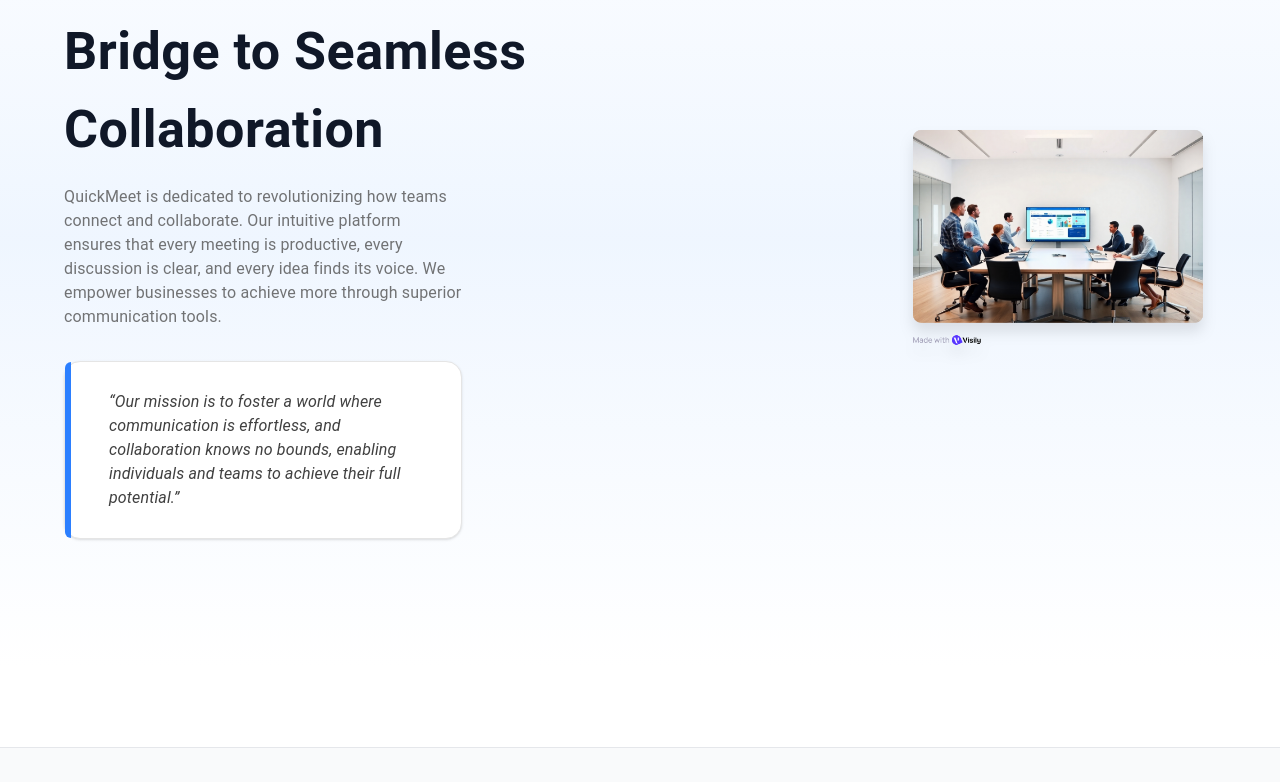
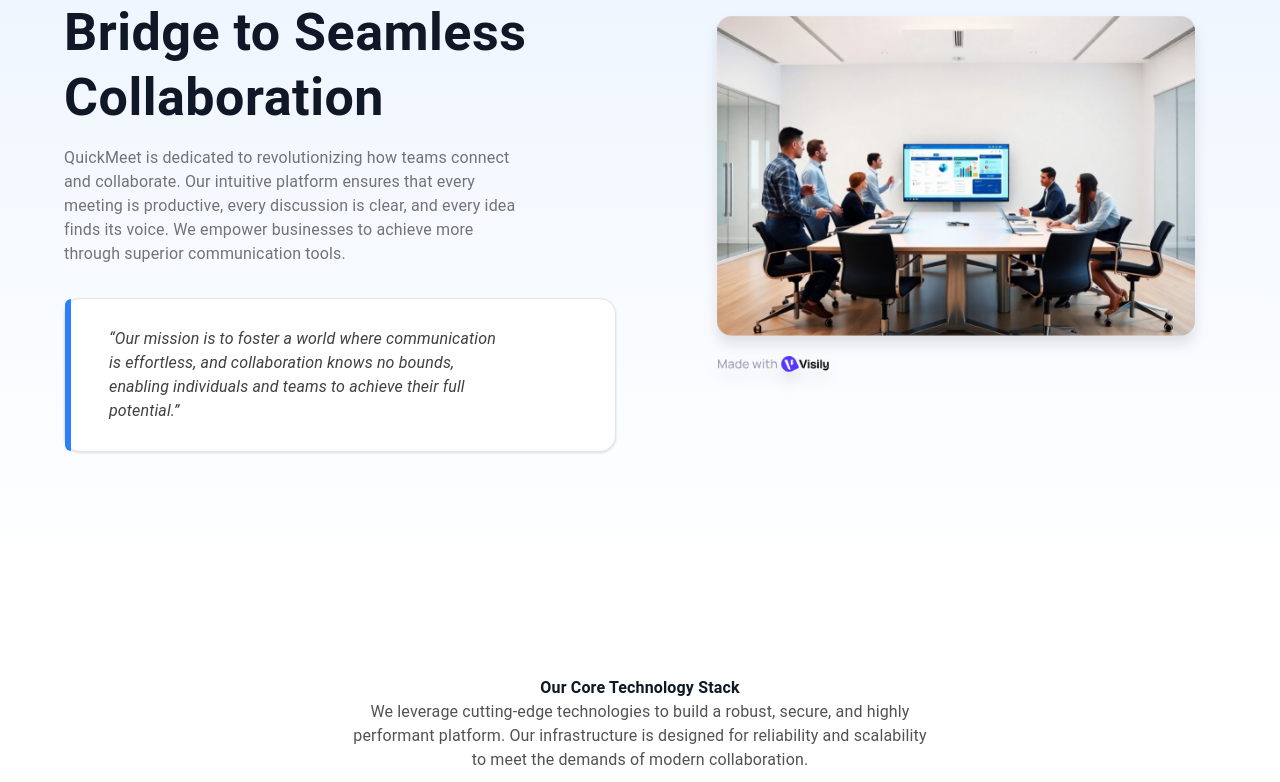
Before and after one commit to jakariachynabil10/smart-appointment-frontend, a Next.js app: page /about in a window 1280 px wide. Shown: the part 258-1040 px from the top of the page. Built offline with nearby package versions, Linux system fonts and the light colour scheme; no server answers.

Commit message:
working on about page

```diff
--- a/src/app/(withCommonLayout)/about/page.tsx
+++ b/src/app/(withCommonLayout)/about/page.tsx
@@ -1,10 +1,12 @@
 import AboutBanner from '@/components/UI/AboutPage/Banner/Banner';
+import TechnologyStack from '@/components/UI/AboutPage/TechnologyStack/TechnologyStack';
 import React from 'react';
 
 const About = () => {
   return (
     <>
       <AboutBanner/>
+      <TechnologyStack/>
     </>
   );
 };
--- a/src/components/UI/AboutPage/Banner/Banner.tsx
+++ b/src/components/UI/AboutPage/Banner/Banner.tsx
@@ -5,38 +5,39 @@ import Image from "next/image";
 const AboutBanner = () => {
   return (
     <>
-      <Box className="bg-linear-to-b from-white via-blue-50 to-white">
-        <Container className="py-16 md:py-24 lg:py-32">
-          <Box className="flex flex-col lg:flex-row justify-between items-center gap-10">
+      <Box className="bg-linear-to-b from-[#EAF3FF] via-[#F5F9FF] to-white">
+        <Container className="py-10 sm:py-16 md:py-24 lg:py-32">
+          <Box className="flex flex-col lg:flex-row justify-between items-center gap-8 lg:gap-5">
+
             {/* LEFT TEXT AREA */}
-            <Box>
+            <Box className="text-center lg:text-left max-w-[650px]">
               <Typography
-                fontSize={{ xs: "32px", sm: "40px", lg: "52px" }}
+                fontSize={{ xs: "28px", sm: "36px", lg: "52px" }}
                 fontWeight="bold"
-                className="leading-tight text-gray-900"
+                className="leading-tight! text-gray-900"
               >
                 About QuickMeet: Your <br /> Bridge to Seamless <br />
                 Collaboration
               </Typography>
 
-              <Typography className="text-neutral-600 opacity-80 mt-5 pt-4 text-sm sm:text-base leading-relaxed w-[50%]">
-                QuickMeet is dedicated to revolutionizing how teams connect and
-                collaborate. Our intuitive platform ensures that every meeting
-                is productive, every discussion is clear, and every idea finds
-                its voice. We empower businesses to achieve more through
+              <Typography className="text-neutral-600 opacity-80 mt-5 pt-4 text-sm sm:text-base leading-relaxed">
+                QuickMeet is dedicated to revolutionizing how teams connect <br /> and
+                collaborate. Our intuitive platform ensures that every <br /> meeting
+                is productive, every discussion is clear, and every idea <br /> finds
+                its voice. We empower businesses to achieve more <br /> through
                 superior communication tools.
               </Typography>
 
-              {/* 🔥 QUOTE BOX EXACTLY LIKE YOUR SCREENSHOT */}
+              {/* QUOTE BOX */}
               <Box
                 className="
-                  mt-8 p-6 sm:p-7
+                  mt-8 p-5 sm:p-7
                   rounded-2xl
                   bg-white
                   shadow-sm
                   border border-neutral-200
                   relative
-                  w-[50%]
+                  text-left
                 "
               >
                 {/* LEFT BLUE BAR */}
@@ -51,22 +52,23 @@ const AboutBanner = () => {
 
                 {/* QUOTE TEXT */}
                 <Typography className="italic text-neutral-700 text-sm sm:text-base leading-relaxed pl-4">
-                  “Our mission is to foster a world where communication is
-                  effortless, and collaboration knows no bounds, enabling
-                  individuals and teams to achieve their full potential.”
+                  “Our mission is to foster a world where communication <br /> is
+                  effortless, and collaboration knows no bounds,<br /> enabling
+                  individuals and teams to achieve their full <br /> potential.”
                 </Typography>
               </Box>
             </Box>
 
-            {/* RIGHT SIDE IMAGE OR CONTENT */}
-            <Box>
+            {/* RIGHT IMAGE */}
+            <Box className="flex justify-center w-full lg:w-auto">
               <Image
                 src={AboutImage}
                 alt="About Image"
-                className="w-[800px] h-auto drop-shadow-xl"
+                className="w-64 sm:w-80 md:w-96 lg:w-[520px] h-auto drop-shadow-xl"
                 priority
               />
             </Box>
+
           </Box>
         </Container>
       </Box>
--- /dev/null
+++ b/src/components/UI/AboutPage/TechnologyStack/TechnologyStack.tsx
@@ -0,0 +1,133 @@
+"use client";
+
+import React from "react";
+import { Box, Typography } from "@mui/material";
+import { motion } from "framer-motion";
+
+// MATERIAL UI ICONS
+import StorageIcon from "@mui/icons-material/Storage";
+import CloudQueueIcon from "@mui/icons-material/CloudQueue";
+import ForumIcon from "@mui/icons-material/Forum";
+import SecurityIcon from "@mui/icons-material/Security";
+import AccountTreeIcon from "@mui/icons-material/AccountTree";
+import SmartToyIcon from "@mui/icons-material/SmartToy";
+import DeviceHubIcon from "@mui/icons-material/DeviceHub";
+import BarChartIcon from "@mui/icons-material/BarChart";
+
+const items = [
+  {
+    icon: <StorageIcon className="text-blue-500" />,
+    title: "Scalable Databases",
+    desc: "Ensuring robust data storage and retrieval for seamless operations.",
+  },
+  {
+    icon: <CloudQueueIcon className="text-blue-500" />,
+    title: "Cloud Infrastructure",
+    desc: "Leveraging global cloud services for high availability and speed.",
+  },
+  {
+    icon: <ForumIcon className="text-blue-500" />,
+    title: "Real-time Communication",
+    desc: "Powering instant messaging and live interaction features seamlessly.",
+  },
+  {
+    icon: <SecurityIcon className="text-blue-500" />,
+    title: "Advanced Security",
+    desc: "Protecting user data and communications with industry-leading encryption.",
+  },
+  {
+    icon: <AccountTreeIcon className="text-blue-500" />,
+    title: "Microservices Architecture",
+    desc: "Building modular and resilient systems for rapid development.",
+  },
+  {
+    icon: <SmartToyIcon className="text-blue-500" />,
+    title: "AI & Automation",
+    desc: "Integrating intelligent bots for scheduling and task management efficiency.",
+  },
+  {
+    icon: <DeviceHubIcon className="text-blue-500" />,
+    title: "Responsive UI",
+    desc: "Delivering a consistent and intuitive experience across all devices.",
+  },
+  {
+    icon: <BarChartIcon className="text-blue-500" />,
+    title: "Analytics & Reporting",
+    desc: "Providing actionable insights into meeting trends and collaboration patterns.",
+  },
+];
+
+const TechnologyStack = () => {
+  return (
+    <>
+      <Box className="py-16 md:py-24 px-4 bg-white">
+        {/* TITLE */}
+        <Typography
+          fontWeight="bold"
+          className="text-center text-3xl sm:text-3xl md:text-4xl text-gray-900"
+        >
+          Our Core Technology Stack
+        </Typography>
+
+        {/* SUBTEXT */}
+        <Typography className="text-center mt-6 text-neutral-600 leading-relaxed">
+          We leverage cutting-edge technologies to build a robust, secure, and
+          highly <br /> performant platform. Our infrastructure is designed for
+          reliability and scalability <br /> to meet the demands of modern
+          collaboration.
+        </Typography>
+
+        {/* GRID */}
+        <div className="grid grid-cols-1 sm:grid-cols-2 lg:grid-cols-4 gap-6 mt-10 md:mx-20">
+          {items.map((item, i) => (
+            <motion.div
+              key={i}
+              initial={{ opacity: 0, y: 30 }}
+              whileInView={{ opacity: 1, y: 0 }}
+              viewport={{ once: true }}
+              // Hover + tap
+              whileHover={{
+                scale: 1.07,
+                y: -4,
+                boxShadow: "0px 12px 30px rgba(0,0,0,0.12)",
+              }}
+              whileTap={{ scale: 0.97 }}
+              // Floating animation
+              animate={{
+                y: [0, -3, 0],
+              }}
+              // ✔ Combine all transitions inside ONE object
+              transition={{
+                duration: 0.5,
+                ease: "easeOut",
+                delay: i * 0.1,
+                repeat: Infinity,
+                repeatType: "reverse",
+                repeatDelay: 2.5,
+              }}
+              className="bg-white border border-gray-200 shadow-sm rounded-2xl p-6 flex flex-col items-center text-center transition-all"
+            >
+              {/* ICON WRAPPER */}
+              <div className="w-14 h-14 flex items-center justify-center rounded-full bg-blue-50 mb-4">
+                {item.icon}
+              </div>
+
+              <Typography
+                fontWeight="600"
+                className="text-gray-900 text-lg mb-2"
+              >
+                {item.title}
+              </Typography>
+
+              <Typography className="text-neutral-600 text-sm leading-relaxed">
+                {item.desc}
+              </Typography>
+            </motion.div>
+          ))}
+        </div>
+      </Box>
+    </>
+  );
+};
+
+export default TechnologyStack;
```
